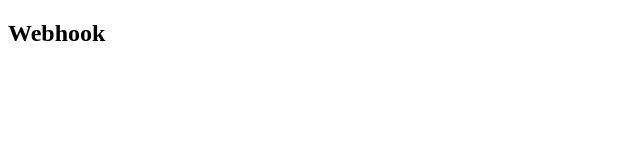
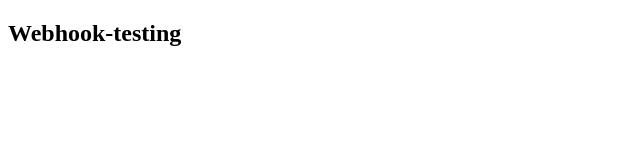
Before and after one commit to Monikamuruges/pushsample, a plain HTML site: page index.html in a window 1280 px wide. Shown: the whole page, without its empty margins (0-640 px from the left). Drawn offline with Linux system fonts and the light colour scheme.

```diff
--- a/index.html
+++ b/index.html
@@ -6,7 +6,7 @@
     <title>Document</title>
 </head>
 <body>
-    <h2>Webhook</h2>
+    <h2>Webhook-testing</h2>
 
 </body>
 </html>
```
